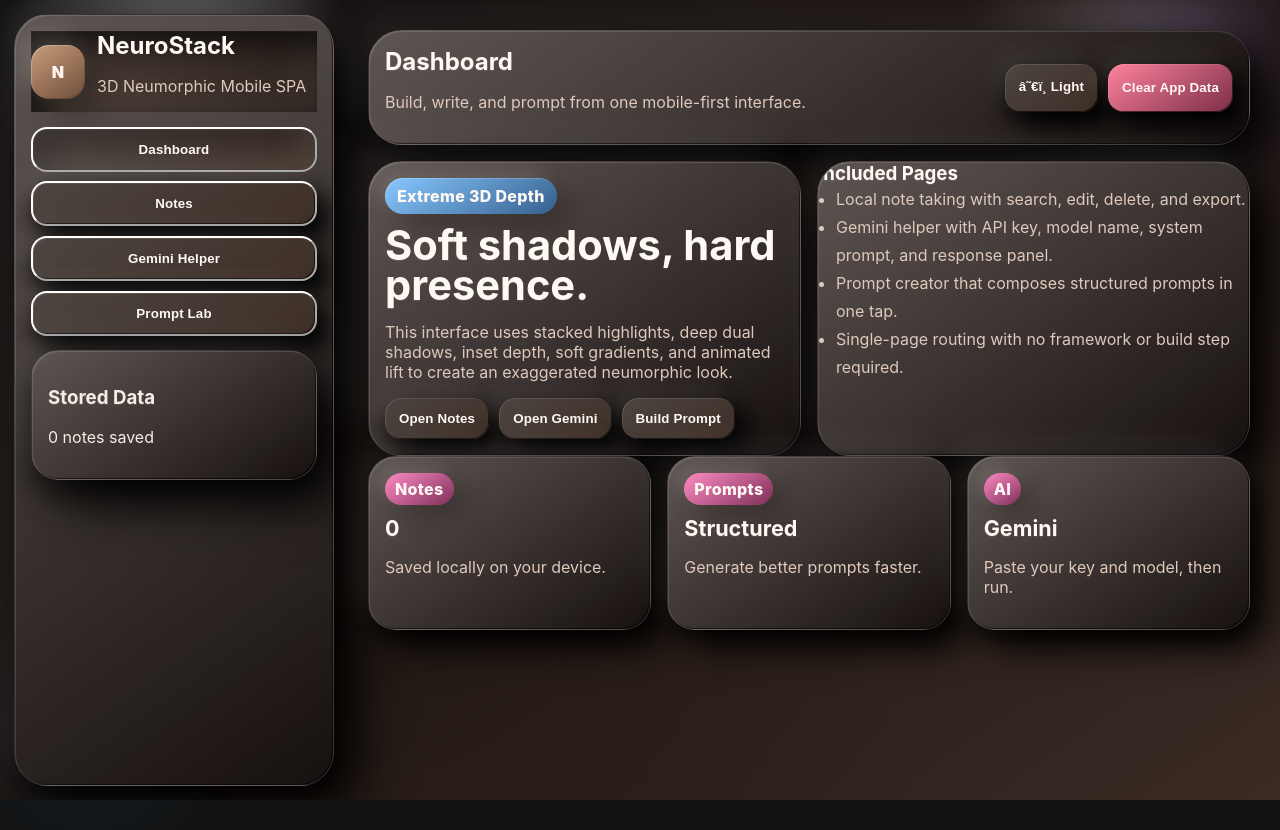
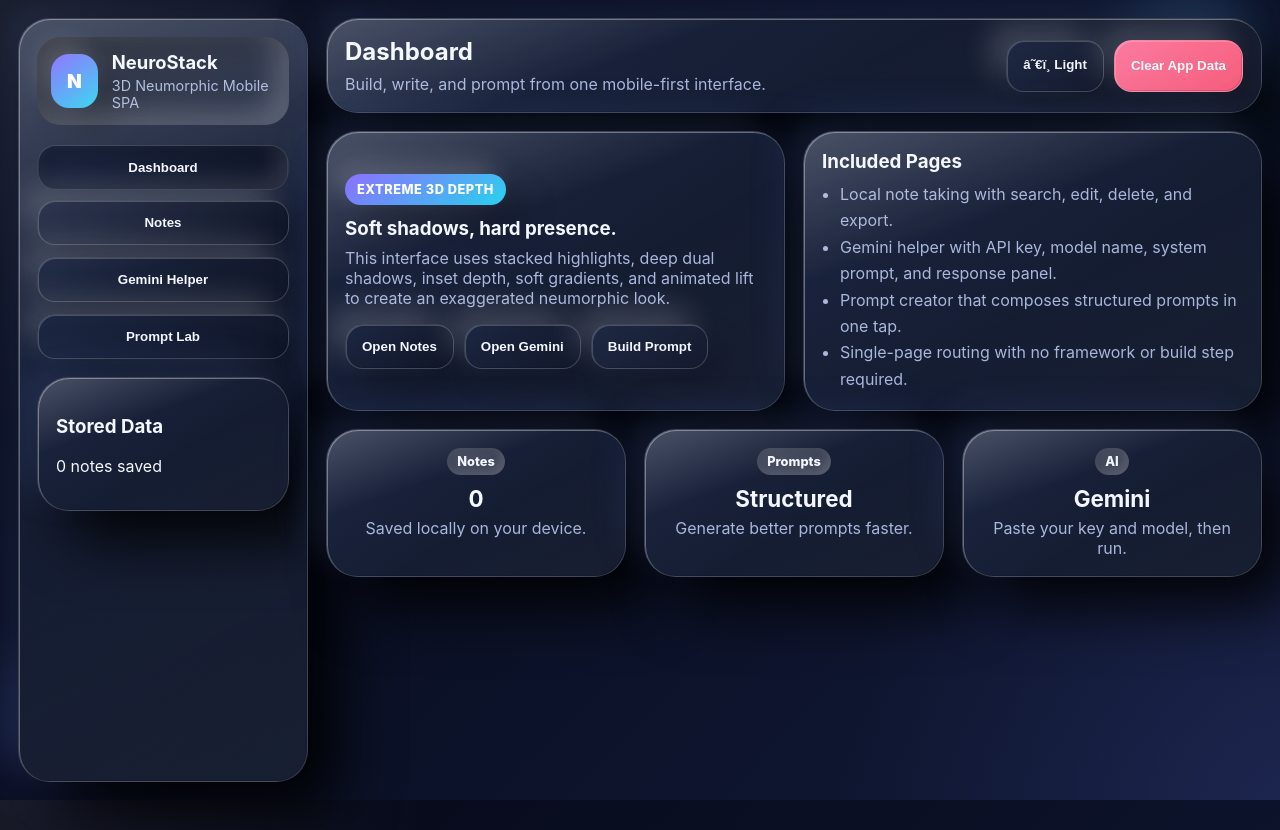
Before and after one commit to lavaztechnet-debug/My-Dev-Site, a plain HTML site: page index.html in a window 1280 px wide. Both pictures are taken after a click on the button "ðŸŒ™ Dark". Before the commit the page ends 800 px from the top, so only its background shows below. Drawn offline with Linux system fonts and the light colour scheme.

Commit message:
Update styles.css

```diff
--- a/styles.css
+++ b/styles.css
@@ -1,201 +1,165 @@
-
-/* NeuroStack â€” Extreme 3D Neumorphism System */
 :root {
-  color-scheme: light;
-  --bg-1: #e6d6c8;
-  --bg-2: #caa98b;
-  --bg-3: #f5ede3;
-  --panel: #f6eee6;
-  --panel-2: #dcc2ae;
-  --panel-3: #b88f74;
-  --surface: #f2e3d7;
-  --surface-2: #d7bda7;
-  --surface-3: #b48367;
-  --text: #281b16;
-  --text-strong: #120d0b;
-  --muted: #5d4a41;
-  --accent: #6c42da;
-  --accent-2: #256d9f;
-  --accent-3: #b12f6f;
-  --success: #2f7d63;
-  --danger: #a53957;
-  --ring: rgba(108, 66, 218, 0.22);
-  --line-light: rgba(255, 255, 255, 0.72);
-  --line-dark: rgba(73, 46, 31, 0.20);
-  --shadow-dark: rgba(70, 43, 27, 0.38);
-  --shadow-dark-2: rgba(54, 33, 20, 0.26);
-  --shadow-light: rgba(255, 255, 255, 0.72);
-  --shadow-light-2: rgba(255, 255, 255, 0.44);
-  --inset-dark: rgba(76, 49, 33, 0.34);
-  --inset-light: rgba(255, 255, 255, 0.54);
-  --radius-xl: 34px;
-  --radius-lg: 28px;
-  --radius-md: 20px;
+  --bg: #d6e2ff;
+  --bg-2: #9db2ff;
+  --panel-a: #f7fbff;
+  --panel-b: #bfd0ff;
+  --text: #16213b;
+  --muted: #50607f;
+  --accent: #7a5cff;
+  --accent-2: #00d4ff;
+  --danger: #ff4d7d;
+  --shadow-dark: rgba(46, 63, 107, 0.42);
+  --shadow-light: rgba(255, 255, 255, 0.96);
+  --radius-xl: 32px;
+  --radius-lg: 24px;
+  --radius-md: 18px;
   --radius-sm: 14px;
-  --blur-orb: 22px;
 }
 
 :root[data-theme="dark"] {
-  color-scheme: dark;
-  --bg-1: #110f10;
-  --bg-2: #201713;
-  --bg-3: #3a2b24;
-  --panel: #2b201c;
-  --panel-2: #171110;
-  --panel-3: #3f2f28;
-  --surface: #2b211c;
-  --surface-2: #413128;
-  --surface-3: #5d473c;
-  --text: #f6ede6;
-  --text-strong: #fff9f4;
-  --muted: #dec9bc;
-  --accent: #c4a4ff;
-  --accent-2: #88c8ff;
-  --accent-3: #ff8bc2;
-  --success: #8ed7be;
-  --danger: #ff839d;
-  --ring: rgba(196, 164, 255, 0.18);
-  --line-light: rgba(255, 255, 255, 0.10);
-  --line-dark: rgba(0, 0, 0, 0.62);
-  --shadow-dark: rgba(0, 0, 0, 0.92);
-  --shadow-dark-2: rgba(0, 0, 0, 0.64);
-  --shadow-light: rgba(255, 255, 255, 0.07);
-  --shadow-light-2: rgba(255, 255, 255, 0.04);
-  --inset-dark: rgba(0, 0, 0, 0.72);
-  --inset-light: rgba(255, 255, 255, 0.06);
+  --bg: #050816;
+  --bg-2: #111936;
+  --panel-a: #1d2742;
+  --panel-b: #0f1527;
+  --text: #f4f7ff;
+  --muted: #a9b7db;
+  --accent: #a78bfa;
+  --accent-2: #22d3ee;
+  --danger: #ff6b8f;
+  --shadow-dark: rgba(0, 0, 0, 0.88);
+  --shadow-light: rgba(90, 117, 190, 0.18);
 }
 
-* { box-sizing: border-box; }
-html, body { margin: 0; min-height: 100%; }
+* {
+  box-sizing: border-box;
+}
+
+html, body {
+  margin: 0;
+  min-height: 100%;
+  font-family: Inter, ui-sans-serif, system-ui, -apple-system, BlinkMacSystemFont, "Segoe UI", sans-serif;
+  color: var(--text);
+  background:
+    radial-gradient(circle at top left, rgba(255,255,255,0.08), transparent 28%),
+    radial-gradient(circle at bottom right, rgba(110,125,255,0.12), transparent 30%),
+    linear-gradient(135deg, var(--bg), var(--bg-2));
+}
+
 body {
-  padding: 14px;
+  padding: 18px;
+  perspective: 1400px;
   overflow-x: hidden;
-  color: var(--text);
-  font-family: Inter, ui-sans-serif, system-ui, -apple-system, BlinkMacSystemFont, "Segoe UI", sans-serif;
-  background:
-    radial-gradient(circle at 14% 10%, rgba(255,255,255,.44), transparent 14%),
-    radial-gradient(circle at 88% 7%, rgba(255,255,255,.18), transparent 12%),
-    radial-gradient(circle at 50% 104%, rgba(35,22,16,.22), transparent 28%),
-    linear-gradient(145deg, var(--bg-1), var(--bg-2) 48%, var(--bg-3));
 }
 
 .bg-orb {
   position: fixed;
-  width: 320px;
-  height: 320px;
+  width: 220px;
+  height: 220px;
   border-radius: 50%;
-  filter: blur(var(--blur-orb));
-  opacity: .28;
+  filter: blur(18px);
+  opacity: 0.35;
   pointer-events: none;
   z-index: 0;
 }
-.orb-a { top: -92px; right: -72px; background: radial-gradient(circle, rgba(108,66,218,.58), transparent 66%); }
-.orb-b { bottom: -96px; left: -72px; background: radial-gradient(circle, rgba(37,109,159,.48), transparent 66%); }
+
+.orb-a {
+  top: -40px;
+  right: -20px;
+  background: radial-gradient(circle, rgba(85,210,255,0.7), transparent 70%);
+}
+
+.orb-b {
+  bottom: -30px;
+  left: -40px;
+  background: radial-gradient(circle, rgba(110,125,255,0.65), transparent 70%);
+}
 
 .shell {
   position: relative;
   z-index: 1;
-  min-height: calc(100vh - 28px);
   display: grid;
-  grid-template-columns: minmax(250px, 320px) 1fr;
+  grid-template-columns: 290px 1fr;
   gap: 18px;
+  min-height: calc(100vh - 36px);
 }
 
-.sidebar,
-.content,
-.hero,
-.sidebar-card,
-.mini-card,
-.note-card,
-.output-box,
 .neu-panel,
-.neu-inset,
 .neu-input,
 .neu-btn,
+.output-box,
 .status-pill {
   border: 0;
+  outline: none;
   color: var(--text);
 }
 
 .neu-panel {
+  position: relative;
+  background: linear-gradient(145deg, var(--panel-a), var(--panel-b));
+  border: 1px solid rgba(255,255,255,0.18);
+  border-radius: var(--radius-xl);
+  box-shadow:
+    30px 30px 60px var(--shadow-dark),
+    -18px -18px 36px var(--shadow-light),
+    inset 1px 1px 0 rgba(255,255,255,0.35),
+    inset -1px -1px 0 rgba(0, 0, 0, 0.12);
   overflow: hidden;
-  border-radius: var(--radius-xl);
-  background:
-    linear-gradient(145deg, rgba(255,255,255,.24), rgba(0,0,0,.02)),
-    linear-gradient(145deg, var(--panel), var(--panel-2));
-  border: 1px solid var(--line-light);
-  box-shadow:
-    24px 24px 52px var(--shadow-dark),
-    -18px -18px 36px var(--shadow-light),
-    0 12px 30px var(--shadow-dark-2),
-    inset 1px 1px 0 rgba(255,255,255,.12),
-    inset -1px -1px 0 var(--line-dark);
 }
 
-.neu-panel.depth-xl {
-  box-shadow:
-    30px 30px 64px var(--shadow-dark),
-    -22px -22px 44px var(--shadow-light),
-    0 16px 36px var(--shadow-dark-2),
-    inset 1px 1px 0 rgba(255,255,255,.14),
-    inset -1px -1px 0 var(--line-dark);
+.neu-panel::before {
+  content: "";
+  position: absolute;
+  inset: 0;
+  border-radius: inherit;
+  background:
+    linear-gradient(160deg, rgba(255,255,255,0.2), transparent 35%),
+    linear-gradient(330deg, rgba(130,150,180,0.08), transparent 45%);
+  pointer-events: none;
 }
 
-.neu-panel.depth-lg {
+.neu-inset {
+  background: linear-gradient(145deg, var(--panel-b), var(--panel-a));
+  border-radius: var(--radius-lg);
   box-shadow:
-    22px 22px 46px var(--shadow-dark),
-    -16px -16px 32px var(--shadow-light),
-    0 10px 26px var(--shadow-dark-2),
-    inset 1px 1px 0 rgba(255,255,255,.10),
-    inset -1px -1px 0 var(--line-dark);
+    inset 14px 14px 28px rgba(0,0,0,0.22),
+    inset -14px -14px 28px rgba(255,255,255,0.22);
 }
 
-.neu-panel.depth-md {
-  box-shadow:
-    18px 18px 36px var(--shadow-dark),
-    -14px -14px 28px var(--shadow-light),
-    0 8px 20px var(--shadow-dark-2),
-    inset 1px 1px 0 rgba(255,255,255,.10),
-    inset -1px -1px 0 var(--line-dark);
+.depth-xl {
+  transform: translateZ(30px);
 }
 
-.neu-inset,
-.neu-input,
-.output-box {
-  background:
-    linear-gradient(145deg, rgba(255,255,255,.10), rgba(0,0,0,.03)),
-    linear-gradient(145deg, var(--surface-2), var(--surface));
-  box-shadow:
-    inset 18px 18px 34px var(--inset-dark),
-    inset -18px -18px 34px var(--inset-light),
-    inset 1px 1px 0 rgba(255,255,255,.08),
-    inset -1px -1px 0 rgba(0,0,0,.08);
+.depth-lg {
+  transform: translateZ(20px);
 }
 
-.sidebar,
-.content,
-.hero,
-.sidebar-card,
-.mini-card,
-.note-card { padding: 16px; }
+.depth-md {
+  transform: translateZ(12px);
+}
 
 .sidebar {
+  padding: 18px;
   display: flex;
   flex-direction: column;
-  gap: 14px;
-}
-
-.content {
-  display: flex;
-  flex-direction: column;
-  gap: 16px;
-  min-width: 0;
+  gap: 18px;
 }
 
 .brand {
   display: flex;
   align-items: center;
-  gap: 12px;
+  gap: 14px;
+  padding: 14px;
+}
+
+.brand h1 {
+  margin: 0;
+  font-size: 1.15rem;
+}
+
+.brand p {
+  margin: 4px 0 0;
+  color: var(--muted);
+  font-size: 0.9rem;
 }
 
 .brand-mark {
@@ -205,87 +169,66 @@ body {
   display: grid;
   place-items: center;
   font-weight: 900;
-  letter-spacing: .02em;
-  color: #fff7f1;
-  background: linear-gradient(145deg, #c89d79, #6f4d3b);
+  font-size: 1.2rem;
+  color: white;
+  background: linear-gradient(145deg, #7a5cff, #22d3ee);
   box-shadow:
-    16px 16px 32px rgba(0,0,0,.30),
-    -12px -12px 24px rgba(255,255,255,.14),
-    inset 1px 1px 0 rgba(255,255,255,.22),
-    inset -1px -1px 0 rgba(0,0,0,.18);
-}
-
-.brand h1,
-.topbar h2,
-.hero h3,
-.content h3,
-.note-card h4 {
-  margin: 0;
-  color: var(--text-strong);
-}
-
-.brand p,
-.topbar p,
-.hero p,
-.mini-card p,
-.note-card p,
-.note-meta,
-.feature-list {
-  color: var(--muted);
+    18px 18px 34px rgba(0,0,0,0.28),
+    -10px -10px 24px rgba(255,255,255,0.18);
 }
 
 .nav {
   display: grid;
-  gap: 10px;
+  gap: 12px;
 }
 
 .nav-btn,
 .neu-btn {
-  display: inline-flex;
-  align-items: center;
-  justify-content: center;
-  text-decoration: none;
-  border-radius: 16px;
-  padding: 13px 14px;
-  font-weight: 800;
-  letter-spacing: .01em;
-  background:
-    linear-gradient(145deg, rgba(255,255,255,.16), rgba(0,0,0,.03)),
-    linear-gradient(145deg, var(--surface), var(--surface-2));
-  color: var(--text-strong);
+  border-radius: 18px;
+  padding: 14px 16px;
+  background: linear-gradient(145deg, var(--panel-a), var(--panel-b));
+  border: 1px solid rgba(255,255,255,0.18);
   box-shadow:
-    14px 14px 28px var(--shadow-dark),
-    -11px -11px 22px var(--shadow-light),
-    0 8px 20px var(--shadow-dark-2),
-    inset 1px 1px 0 rgba(255,255,255,.10),
-    inset -1px -1px 0 var(--line-dark);
-  transition: transform .16s ease, box-shadow .16s ease, filter .16s ease, background .16s ease;
+    16px 16px 30px rgba(0,0,0,0.22),
+    -16px -16px 30px rgba(255,255,255,0.18),
+    inset 1px 1px 0 rgba(255,255,255,0.2),
+    inset -1px -1px 0 rgba(0,0,0,0.12);
+  color: var(--text);
+  font-weight: 700;
+  transition: transform 0.18s ease, box-shadow 0.18s ease, filter 0.18s ease;
 }
 
-.nav-btn:hover,
-.neu-btn:hover {
-  transform: translateY(-2px) scale(1.01);
-  filter: saturate(1.05) brightness(1.03);
-}
-
-.nav-btn.active,
 .nav-btn:active,
-.neu-btn:active {
-  transform: translateY(1px);
+.neu-btn:active,
+.nav-btn.active {
   box-shadow:
-    inset 18px 18px 34px rgba(0,0,0,.24),
-    inset -14px -14px 26px rgba(255,255,255,.10),
-    inset 1px 1px 0 rgba(255,255,255,.06);
+    inset 10px 10px 20px rgba(0,0,0,0.16),
+    inset -10px -10px 20px rgba(255,255,255,0.12);
+  transform: translateY(2px) scale(0.995);
 }
 
 .primary-btn {
-  color: #fff8f4;
-  background: linear-gradient(145deg, var(--accent), #5a41b7);
+  color: white;
+  background: linear-gradient(145deg, #7b87ff, #4dcfff);
 }
 
 .danger-btn {
-  color: #fff8f5;
-  background: linear-gradient(145deg, var(--danger), #7b2d47);
+  color: white;
+  background: linear-gradient(145deg, #ff7aa0, #ff5a78);
+}
+
+.sidebar-card,
+.topbar,
+.hero,
+.mini-card,
+.content .neu-panel {
+  padding: 18px;
+}
+
+.content {
+  display: flex;
+  flex-direction: column;
+  gap: 18px;
 }
 
 .topbar {
@@ -293,69 +236,107 @@ body {
   justify-content: space-between;
   align-items: center;
   gap: 14px;
-  flex-wrap: wrap;
-  padding: 16px;
 }
 
-.topbar-actions,
+.topbar-actions {
+  display: flex;
+  gap: 10px;
+  flex-wrap: wrap;
+}
+
+.topbar h2,
+.hero h3,
+.content h3 {
+  margin: 0 0 8px;
+}
+
+.topbar p,
+.hero p,
+.content p,
+.feature-list,
+.mini-card p {
+  margin: 0;
+  color: var(--muted);
+}
+
+.view {
+  display: none;
+  gap: 18px;
+}
+
+.view.active {
+  display: grid;
+}
+
+.grid {
+  display: grid;
+  gap: 18px;
+}
+
+.grid.two {
+  grid-template-columns: repeat(2, minmax(0, 1fr));
+}
+
+.grid.three {
+  grid-template-columns: repeat(3, minmax(0, 1fr));
+}
+
+.hero {
+  min-height: 260px;
+  display: flex;
+  flex-direction: column;
+  justify-content: center;
+}
+
+.hero-badge {
+  width: fit-content;
+  padding: 8px 12px;
+  margin-bottom: 12px;
+  border-radius: 999px;
+  color: white;
+  background: linear-gradient(145deg, #7a5cff, #22d3ee);
+  box-shadow:
+    18px 18px 34px rgba(0,0,0,0.28),
+    -10px -10px 24px rgba(255,255,255,0.18);
+  font-size: 0.8rem;
+  font-weight: 800;
+  letter-spacing: 0.04em;
+  text-transform: uppercase;
+}
+
 .hero-actions,
 .row {
   display: flex;
   flex-wrap: wrap;
   gap: 10px;
-}
-
-.grid {
-  display: grid;
-  gap: 16px;
-}
-
-.grid.two { grid-template-columns: repeat(2, minmax(0, 1fr)); }
-.grid.three { grid-template-columns: repeat(3, minmax(0, 1fr)); }
-
-.view { display: none; }
-.view.active { display: block; }
-.page-grid { align-items: start; }
-
-.hero {
-  min-height: 280px;
-  display: flex;
-  flex-direction: column;
-  justify-content: center;
-}
-
-.hero-badge,
-.mini-label,
-.status-pill {
-  display: inline-flex;
-  width: fit-content;
-  align-items: center;
-  justify-content: center;
-  border-radius: 999px;
-  font-weight: 800;
-  letter-spacing: .02em;
-}
-
-.hero-badge {
-  padding: 8px 12px;
-  margin-bottom: 12px;
-  color: #fff9f4;
-  background: linear-gradient(145deg, var(--accent-2), #355f8d);
-  box-shadow:
-    14px 14px 30px rgba(0,0,0,.28),
-    -10px -10px 20px rgba(255,255,255,.12),
-    inset 1px 1px 0 rgba(255,255,255,.18);
-}
-
-.hero h3 {
-  font-size: clamp(1.8rem, 4vw, 2.6rem);
-  line-height: .96;
+  margin-top: 16px;
 }
 
 .feature-list {
-  margin: 0;
   padding-left: 18px;
-  line-height: 1.75;
+  line-height: 1.65;
+}
+
+.mini-card {
+  text-align: center;
+}
+
+.mini-card strong {
+  display: block;
+  margin: 10px 0 6px;
+  font-size: 1.4rem;
+}
+
+.mini-label {
+  display: inline-block;
+  padding: 6px 10px;
+  border-radius: 999px;
+  background: rgba(255,255,255,0.18);
+  box-shadow:
+    inset 4px 4px 8px rgba(0,0,0,0.1),
+    inset -4px -4px 8px rgba(255,255,255,0.12);
+  font-size: 0.8rem;
+  font-weight: 800;
 }
 
 .stack {
@@ -365,138 +346,99 @@ body {
 
 .neu-input {
   width: 100%;
-  min-width: 0;
+  padding: 14px 16px;
   border-radius: 18px;
-  padding: 14px 16px;
   resize: vertical;
-  outline: none;
-  color: var(--text-strong);
+  background: linear-gradient(145deg, var(--panel-b), var(--panel-a));
+  box-shadow:
+    inset 16px 16px 30px rgba(0,0,0,0.22),
+    inset -16px -16px 30px rgba(255,255,255,0.2);
   font: inherit;
-  line-height: 1.5;
 }
 
 .neu-input::placeholder {
-  color: color-mix(in srgb, var(--muted) 72%, transparent);
+  color: var(--muted);
 }
 
-.neu-input:focus {
-  box-shadow:
-    inset 18px 18px 34px rgba(0,0,0,.22),
-    inset -18px -18px 34px rgba(255,255,255,.08),
-    0 0 0 3px var(--ring);
-}
-
-.area-sm { min-height: 92px; }
-.area-md { min-height: 126px; }
-.area-lg { min-height: 182px; }
+.area-sm { min-height: 90px; }
+.area-md { min-height: 120px; }
+.area-lg { min-height: 180px; }
 .area-xl { min-height: 420px; }
 
 .notes-list {
+  margin-top: 14px;
   display: grid;
   gap: 12px;
-  margin-top: 14px;
   max-height: 540px;
   overflow: auto;
   padding-right: 4px;
 }
 
 .note-card {
-  border-radius: 22px;
-  background:
-    linear-gradient(145deg, rgba(255,255,255,.14), rgba(0,0,0,.03)),
-    linear-gradient(145deg, var(--surface), var(--surface-2));
+  padding: 14px;
+  border-radius: 20px;
+  background: linear-gradient(145deg, var(--panel-a), var(--panel-b));
   box-shadow:
-    20px 20px 40px rgba(0,0,0,.24),
-    -14px -14px 28px rgba(255,255,255,.12),
-    inset 1px 1px 0 rgba(255,255,255,.10),
-    inset -1px -1px 0 rgba(0,0,0,.08);
+    18px 18px 36px rgba(0,0,0,0.22),
+    -12px -12px 24px rgba(255,255,255,0.14),
+    inset 1px 1px 0 rgba(255,255,255,0.1);
 }
 
-.note-card h4 { margin: 0 0 8px; }
+.note-card h4 {
+  margin: 0 0 8px;
+}
+
 .note-card p {
   margin: 0 0 10px;
+  color: var(--muted);
   white-space: pre-wrap;
 }
+
 .note-meta {
-  font-size: .82rem;
+  font-size: 0.8rem;
+  color: var(--muted);
   margin-bottom: 10px;
 }
+
 .note-actions {
   display: flex;
+  gap: 10px;
   flex-wrap: wrap;
-  gap: 8px;
 }
 
 .output-box {
   min-height: 420px;
-  margin-top: 14px;
+  margin: 14px 0 0;
   padding: 16px;
-  border-radius: 22px;
+  border-radius: 20px;
   white-space: pre-wrap;
+  background: linear-gradient(145deg, var(--panel-b), var(--panel-a));
+  box-shadow:
+    inset 16px 16px 30px rgba(0,0,0,0.22),
+    inset -16px -16px 30px rgba(255,255,255,0.2);
   overflow: auto;
-  color: var(--text-strong);
   font-family: ui-monospace, SFMono-Regular, Menlo, Consolas, monospace;
 }
 
 .status-pill {
+  display: inline-block;
+  width: fit-content;
   padding: 8px 12px;
-  margin-bottom: 10px;
-  color: var(--text-strong);
-  background:
-    linear-gradient(145deg, rgba(255,255,255,.12), rgba(0,0,0,.03)),
-    linear-gradient(145deg, var(--surface), var(--surface-2));
+  border-radius: 999px;
+  background: linear-gradient(145deg, var(--panel-a), var(--panel-b));
   box-shadow:
-    14px 14px 28px rgba(0,0,0,.24),
-    -10px -10px 20px rgba(255,255,255,.10),
-    inset 1px 1px 0 rgba(255,255,255,.08);
-}
-
-.shell-home .nav-btn,
-.shell-home .topbar-actions .neu-btn {
-  width: 100%;
-}
-
-.shell-home .topbar-actions {
-  width: 100%;
-}
-
-.shell-home .topbar-actions .neu-btn {
-  flex: 1 1 160px;
-}
-
-.sidebar-card,
-.mini-card {
-  border-radius: var(--radius-lg);
-}
-
-.mini-card strong {
-  display: block;
-  font-size: 1.35rem;
-  color: var(--text-strong);
-  margin: 10px 0 6px;
-}
-
-.mini-label {
-  padding: 6px 10px;
-  color: #fff8f4;
-  background: linear-gradient(145deg, var(--accent-3), #7d2f5a);
-  box-shadow:
-    12px 12px 24px rgba(0,0,0,.24),
-    -8px -8px 16px rgba(255,255,255,.10);
-}
-
-.sidebar-card h3,
-.mini-card strong,
-.hero h3,
-.topbar h2,
-.note-card h4,
-.content h3 {
-  text-shadow: 0 1px 0 rgba(255,255,255,.10);
+    14px 14px 28px rgba(0,0,0,0.22),
+    -10px -10px 20px rgba(255,255,255,0.14);
+  font-size: 0.8rem;
+  font-weight: 800;
 }
 
 @media (hover: hover) {
+  .neu-btn:hover,
+  .nav-btn:hover,
   .neu-panel:hover {
-    transform: translateY(-2px);
+    transform: translateY(-3px) rotateX(1.5deg);
+    filter: saturate(1.03);
   }
 }
 
@@ -511,28 +453,34 @@ body {
     flex-direction: column;
     align-items: stretch;
   }
-}
 
-@media (max-width: 760px) {
-  body { padding: 12px; }
-  .hero { min-height: 240px; }
-  .output-box { min-height: 300px; }
-  .sidebar,
-  .content,
-  .hero,
-  .sidebar-card,
-  .mini-card,
-  .note-card {
-    padding: 12px;
+  .area-xl {
+    min-height: 300px;
   }
 }
 
-@media (max-width: 480px) {
-  .brand-mark { width: 46px; height: 46px; }
-  .nav-btn,
-  .neu-btn,
-  .neu-input {
-    border-radius: 14px;
-  }
-  .hero h3 { font-size: 1.7rem; }
+.prompt-gallery { display: grid; gap: 16px; }
+.prompt-section {
+  padding: 16px;
+  border-radius: var(--radius-lg);
+  background: linear-gradient(145deg, rgba(255,255,255,.12), rgba(0,0,0,.03)), linear-gradient(145deg, var(--surface), var(--surface-2));
+  box-shadow: 18px 18px 36px rgba(0,0,0,.24), -14px -14px 28px rgba(255,255,255,.12);
 }
+.prompt-section h3 { margin: 0 0 10px; }
+.prompt-grid { display: grid; gap: 10px; grid-template-columns: repeat(auto-fit, minmax(240px, 1fr)); }
+.prompt-chip {
+  padding: 14px 14px 12px;
+  border-radius: 18px;
+  background: linear-gradient(145deg, var(--surface), var(--surface-2));
+  box-shadow: 14px 14px 28px rgba(0,0,0,.22), -10px -10px 20px rgba(255,255,255,.10);
+  border-left: 5px solid var(--accent);
+}
+.prompt-chip small { display: block; color: var(--muted); margin-top: 6px; line-height: 1.45; }
+.prompt-chip.writing { border-left-color: var(--accent); }
+.prompt-chip.research { border-left-color: var(--accent-2); }
+.prompt-chip.planning { border-left-color: #d17a3f; }
+.prompt-chip.creative { border-left-color: var(--accent-3); }
+.prompt-chip.business { border-left-color: var(--success); }
+.prompt-chip.general { border-left-color: #8d6b45; }
+
+.theme-label { white-space: nowrap; }
```
